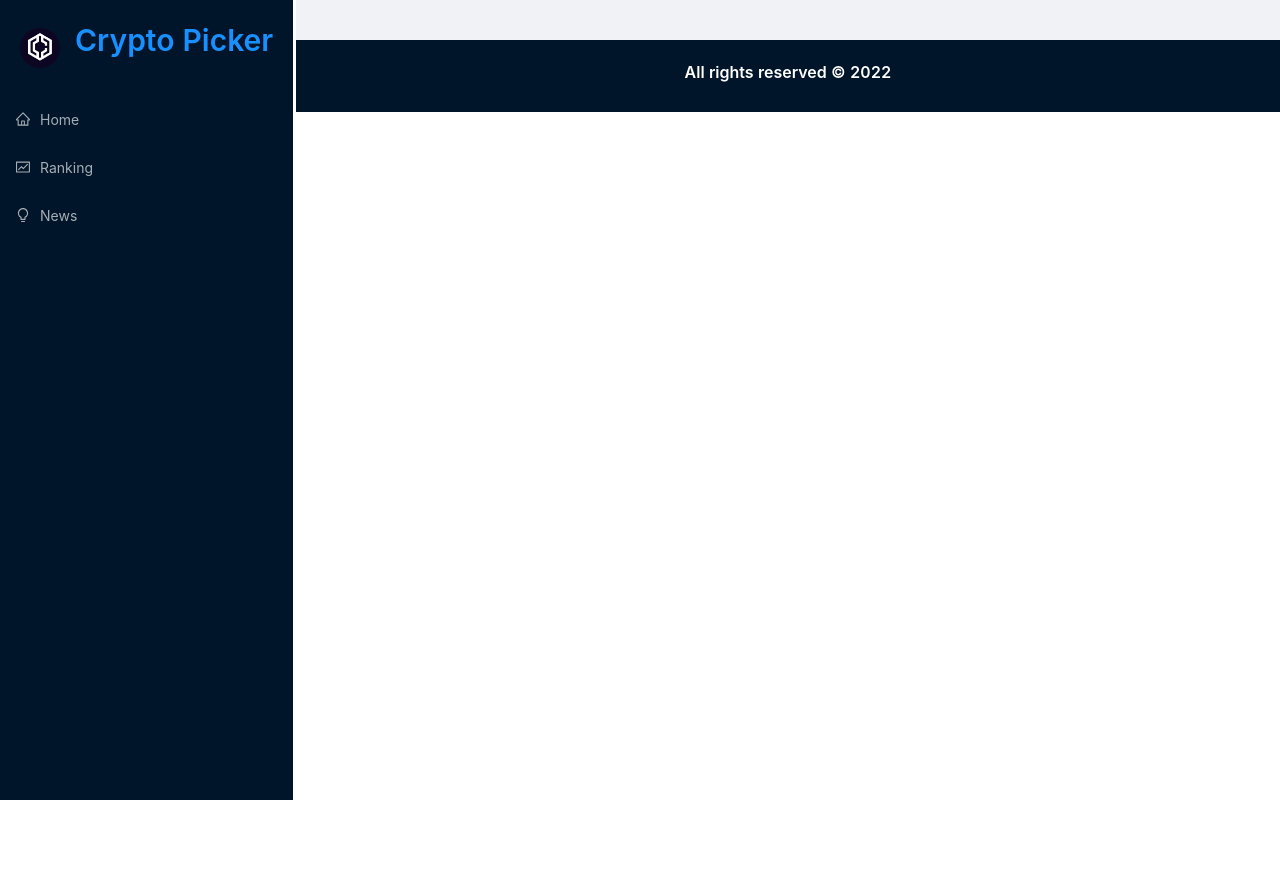
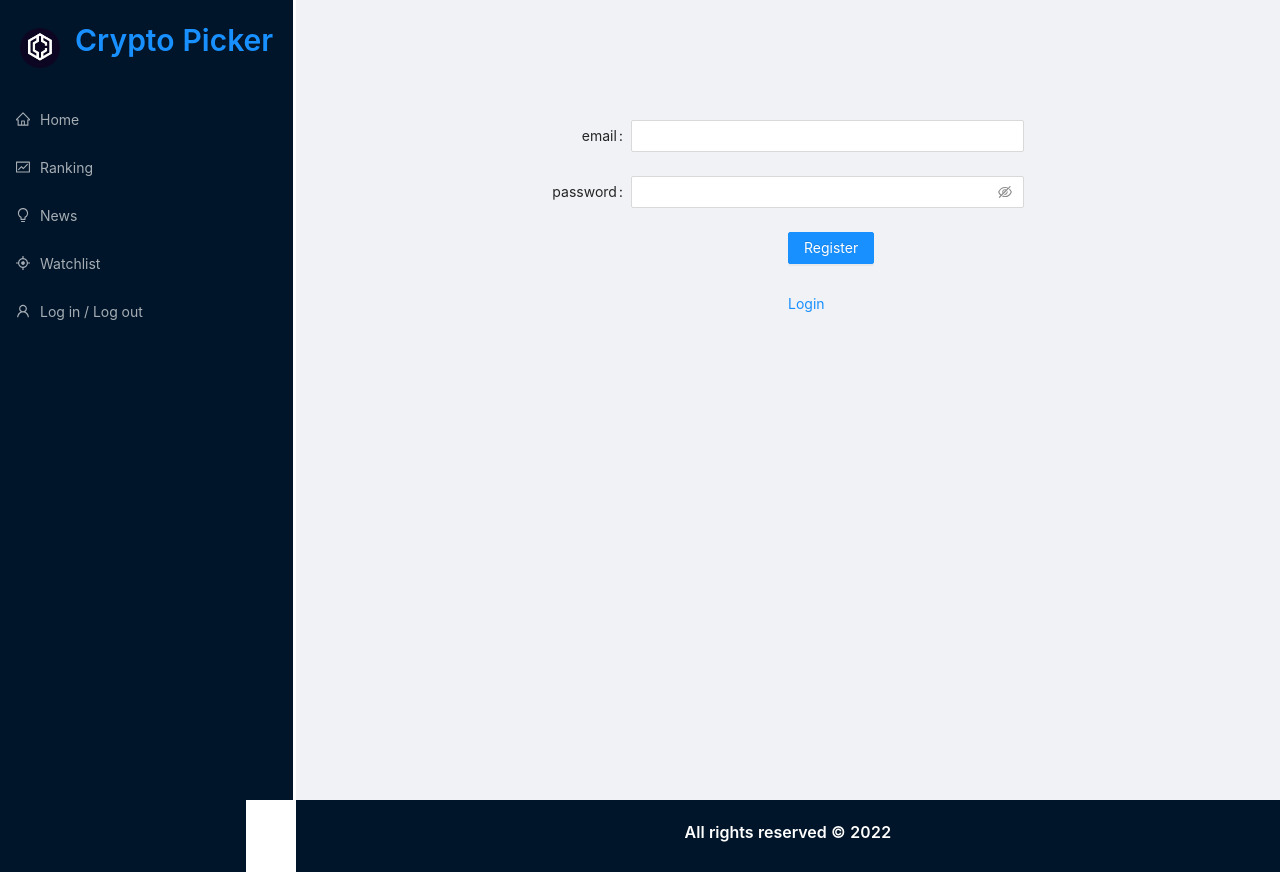
Before and after one commit to kritmok/cryptoAsistant, a React (Create React App) app: page /register in a window 1280 px wide. Before the commit the page ends 800 px from the top, so only its background shows below. Built offline with nearby package versions, Linux system fonts and the light colour scheme; no server answers.

Commit message:
connected to a backend. added authentication and CRUD

```diff
--- a/package.json
+++ b/package.json
@@ -21,6 +21,7 @@
     "react-redux": "^8.0.2",
     "react-router-dom": "^6.3.0",
     "react-scripts": "5.0.1",
+    "react-toastify": "^9.0.7",
     "web-vitals": "^2.1.4"
   },
   "scripts": {
--- a/src/App.css
+++ b/src/App.css
@@ -386,3 +386,18 @@ a:hover{
     object-fit: none;
     border-radius: 10%;
   }
+
+
+.login{
+    min-height: 95vh;
+    padding-top: 100px;
+}
+
+.watchlist{
+    min-height: 95vh;
+}
+
+.logout{
+    min-height: 95vh;
+    text-align: center;
+}
--- a/src/App.js
+++ b/src/App.js
@@ -1,5 +1,5 @@
-import React from "react";
-import { Routes, Route } from "react-router-dom";
+import React, {useState, useEffect } from "react";
+import { Routes, Route, Navigate } from "react-router-dom";
 import { Layout, Typography } from "antd";
 import {
   Navbar,
@@ -8,12 +8,45 @@ import {
   Cryptocurrencies,
   News,
   CryptoDetails,
+  Login,
+  Register,
+  Watchlist,
+  Logout
 } from "./components";
+import { ToastContainer } from 'react-toastify';
+import 'react-toastify/dist/ReactToastify.css';
 import "./App.css";
 
 const App = () => {
+  const [isAuth, setIsAuth ] = useState(false);
+
+  const setAuth = (boolean) => {
+    setIsAuth(boolean);
+  }
+
+  console.log(isAuth);
+
+  async function verify(){
+    try{
+      const response = await fetch("http://localhost:5000/auth/is-verify", {
+        method: "GET",
+        headers: {token: localStorage.token}
+      });
+
+      const parseRes = await response.json()
+      parseRes === true ? setAuth(true) : setAuth(false);
+    } catch(err){
+      console.error(err.message);
+    }
+  }
+
+  useEffect(() => {
+    verify();
+  })
+
   return (
     <div className="app">
+      <ToastContainer />
       <div className="navbar">
         <Navbar />
       </div>
@@ -26,6 +59,10 @@ const App = () => {
               <Route path="/cryptocurrencies" element={<Cryptocurrencies />} />
               <Route path="/crypto/:coinId" element={<CryptoDetails />} />
               <Route path="/news" element={<News />} />
+              <Route path="/watchlist" setAuth={setAuth} element={isAuth ? <Watchlist /> : <Navigate to="/login" />} />
+              <Route path="/login" setAuth={setAuth} element={isAuth ? <Navigate to="/cryptocurrencies" /> :<Login />} />
+              <Route path="/register" setAuth={setAuth} element={isAuth ? <Navigate to="/" /> : <Register />} />
+              <Route path="/logout" setAuth={setAuth} element={isAuth ? <Logout /> : <Navigate to ="/login" />} />
             </Routes>
           </div>
         </Layout>
--- /dev/null
+++ b/src/components/Login.jsx
@@ -0,0 +1,93 @@
+import React from "react";
+import { Button, Form, Input } from "antd";
+import { Link } from "react-router-dom";
+import { toast } from 'react-toastify';
+const Login = ({setAuth}) => {
+
+  const onFinish = async (values) => {
+
+
+    try {
+        const body = values;
+        console.log(body);
+        const response = await fetch(
+          "http://localhost:5000/auth/login",
+          {
+            method: "POST",
+            headers: {
+              "Content-type": "application/json",
+            },
+            body: JSON.stringify(body),
+          }
+        );
+
+        const parseRes = await response.json();
+
+        if(parseRes.token){
+          localStorage.setItem("token", parseRes.token);
+          setAuth(true);
+          toast.success("Login successfully");
+
+        } else{
+          setAuth(false);
+          toast.error(parseRes);
+        }
+
+
+      } catch (err) {
+        console.error(err.message);
+      }
+
+      window.location.reload();
+
+  };
+
+  return (
+    <div className="login">
+      <Form
+        name="basic"
+        labelCol={{
+          span: 8,
+        }}
+        wrapperCol={{
+          span: 10,
+        }}
+        onFinish={onFinish}
+      >
+        <Form.Item
+          label="email"
+          name="email"
+        >
+          <Input />
+        </Form.Item>
+
+        <Form.Item
+          label="password"
+          name="password"
+        >
+          <Input.Password />
+        </Form.Item>
+        <Form.Item
+          wrapperCol={{
+            offset: 12,
+            span: 12,
+          }}
+        >
+          <Button type="primary" htmlType="submit">
+            Login
+          </Button>
+        </Form.Item>
+        <Form.Item
+          wrapperCol={{
+            offset: 12,
+            span: 12,
+          }}
+        >
+          <Link to="/register">Register</Link>
+        </Form.Item>
+      </Form>
+    </div>
+  );
+};
+
+export default Login;
--- /dev/null
+++ b/src/components/Logout.jsx
@@ -0,0 +1,29 @@
+import React from "react";
+import { toast } from "react-toastify";
+import { Button } from "antd";
+
+const Logout = () => {
+  const refresh = () => {
+    window.location.reload();
+  };
+  const logout = () => {
+    console.log("a");
+    localStorage.removeItem("token");
+    console.log("b");
+    toast.success("Logout successfully!");
+    refresh();
+  };
+  return (
+    <div className="logout">
+      <br />
+      <br />
+      <br />
+      <h1>Click to log out!</h1>
+      <Button size="large" onClick={() => logout()}>
+        Logout
+      </Button>
+    </div>
+  );
+};
+
+export default Logout;
--- a/src/components/Navbar.jsx
+++ b/src/components/Navbar.jsx
@@ -1,7 +1,7 @@
 import React, {useState, useEffect } from 'react'
 import {Button, Menu, Typography, Avatar } from 'antd';
 import { Link } from 'react-router-dom';
-import { HomeOutlined, BulbOutlined, FundOutlined, MenuOutlined } from '@ant-design/icons';
+import { HomeOutlined, BulbOutlined, FundOutlined, MenuOutlined, AimOutlined, UserOutlined } from '@ant-design/icons';
 import icon from '../images/cryptocurrency.png'
 
 const Navbar = () => {
@@ -49,6 +49,13 @@ const Navbar = () => {
             <Menu.Item icon={<BulbOutlined />}>
                 <Link to="/news">News</Link>
             </Menu.Item>
+            <Menu.Item icon={<AimOutlined />}>
+                <Link to="/watchlist">Watchlist</Link>
+            </Menu.Item>
+            <Menu.Item icon={<UserOutlined />}>
+                <Link to="/logout">Log in / Log out</Link>
+            </Menu.Item>
+
         </Menu>
         )}
 
--- /dev/null
+++ b/src/components/Register.jsx
@@ -0,0 +1,92 @@
+import React from 'react'
+import { Button, Form, Input } from "antd";
+import { Link } from "react-router-dom";
+import { toast } from 'react-toastify';
+
+const Register = ({setAuth}) => {
+  const onFinish = async (values) => {
+
+
+    try {
+        const body = values;
+        const response = await fetch(
+          "http://localhost:5000/auth/register",
+          {
+            method: "POST",
+            headers: {
+              "Content-type": "application/json",
+            },
+            body: JSON.stringify(body),
+          }
+        );
+
+        const parseRes = await response.json();
+
+        console.log(parseRes);
+
+        if(parseRes.token){
+          localStorage.setItem("token", parseRes.token);
+          setAuth(true);
+          toast.success("Login successfully");
+          window.location.reload();
+        } else{
+          setAuth(false);
+          toast.error(parseRes);
+        }
+
+
+      } catch (err) {
+        console.error(err.message);
+      }
+      window.location.reload();
+  };
+
+  return (
+    <div className="login">
+      <Form
+        name="basic"
+        labelCol={{
+          span: 8,
+        }}
+        wrapperCol={{
+          span: 10,
+        }}
+        onFinish={onFinish}
+      >
+        <Form.Item
+          label="email"
+          name="email"
+        >
+          <Input />
+        </Form.Item>
+
+        <Form.Item
+          label="password"
+          name="password"
+        >
+          <Input.Password />
+        </Form.Item>
+        <Form.Item
+          wrapperCol={{
+            offset: 12,
+            span: 12,
+          }}
+        >
+          <Button type="primary" htmlType="submit">
+            Register
+          </Button>
+        </Form.Item>
+        <Form.Item
+          wrapperCol={{
+            offset: 12,
+            span: 12,
+          }}
+        >
+          <Link to="/login">Login</Link>
+        </Form.Item>
+      </Form>
+    </div>
+  );
+}
+
+export default Register
--- /dev/null
+++ b/src/components/Watchlist.jsx
@@ -0,0 +1,101 @@
+import React, { useEffect, useState } from 'react';
+import millify from 'millify';
+import { Link } from 'react-router-dom';
+import { Card, Row, Col, Button } from 'antd';
+import Loader from "./Loader"
+import { toast } from 'react-toastify';
+
+import { useGetCryptosQuery } from '../services/CrpytoApi';
+
+const Watchlist = () => {
+  const { data: cryptosList, isFetching } = useGetCryptosQuery(100);
+  const [cryptos, setCryptos ] = useState([]);
+
+  useEffect(() => {
+    const getAllItems = async () => {
+      //get items from database
+      try{
+        const myHeaders = new Headers();
+        myHeaders.append("Content-Type", "application/json");
+        myHeaders.append("token", localStorage.token);
+        const response = await fetch("http://localhost:5000/watchlist/getall", {
+            method: "GET",
+            headers: myHeaders,
+        })
+        const parRes = await response.json();
+        var finalList = []
+        parRes.forEach(element => {
+          const filteredData = cryptosList?.data?.coins.filter((coin) => coin.name.toLowerCase()===(element.toLowerCase()));
+          finalList.push(filteredData[0])
+        })
+
+        console.log(finalList);
+        setCryptos(finalList);
+
+
+    } catch (err) {
+        console.log(err.message);
+    }
+    }
+
+    getAllItems();
+
+  }, [cryptosList])
+
+  if(isFetching) return <Loader />;
+
+
+  const deletefromwatchlist = async(e, name) => {
+    try{
+      const myHeaders = new Headers();
+      myHeaders.append("Content-Type", "application/json");
+      myHeaders.append("token", localStorage.token);
+      const coin_name = name;
+      const body = { coin_name } ;
+      const response = await fetch("http://localhost:5000/watchlist/delete", {
+          method: "DELETE",
+          headers: myHeaders,
+          body: JSON.stringify(body)
+      })
+
+      console.log(response);
+
+      toast.success("Sucessfully deleted " + name + " from your watchlist!");
+
+  } catch (err) {
+      console.log(err.message);
+
+  }
+  }
+
+
+  return (
+    <>
+    <div className="watchlist">
+    <h1 style={{textAlign: "center"}}>My watchlist</h1>
+
+      <Row gutter={[32, 32]} className="crypto-card-container">
+        {cryptos?.map((currency) => (
+          <Col xs={24} sm={12} lg={6} className="crypto-card" key={currency.uuid}>
+            <Link to={`/crypto/${currency.uuid}`}>
+              <Card title={`${currency.name}`}
+              extra={<img className="crypto-image" src={currency.iconUrl} alt="newim" />}
+              hoverable
+              >
+                <p>Price: {millify(currency.price)}</p>
+                <p>Market Cap: {millify(currency.marketCap)}</p>
+                <p>Daily Change: {millify(currency.change)}%</p>
+                <Button onClick={(e) => deletefromwatchlist(e, currency.name) }>Delete from watchlist</Button>
+              </Card>
+            </Link>
+          </Col>
+        ))}
+      </Row>
+
+
+    </div>
+    </>
+  )
+}
+
+export default Watchlist
--- a/src/components/index.js
+++ b/src/components/index.js
@@ -4,3 +4,7 @@ export { default as Exchanges } from "./Exchanges";
 export { default as Cryptocurrencies } from "./Cryptocurrencies";
 export { default as CryptoDetails } from "./CryptoDetails";
 export { default as News } from "./News";
+export { default as Login } from "./Login";
+export { default as Watchlist } from "./Watchlist";
+export { default as Register } from "./Register";
+export { default as Logout } from "./Logout";
```
Also changed, not shown: src/components/Cryptocurrencies.jsx (+28 -2 lines), 1 other file (tests, documents, lock files or other folders).
